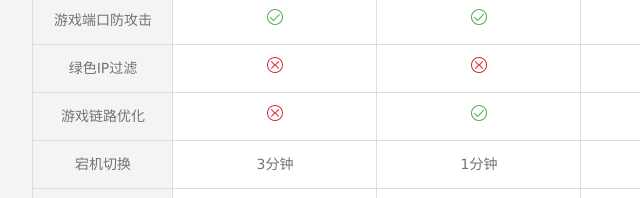
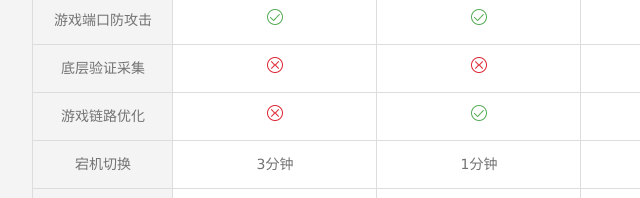
Before and after one commit to zensec/zensec.github.io, a plain HTML site: page prices/index.htm in a window 1280 px wide. Shown: the part 1441-1639 px from the top of the page, 127-767 px from the left. Drawn offline with Linux system fonts and the light colour scheme.

Commit message:
Update index.htm

```diff
--- a/prices/index.htm
+++ b/prices/index.htm
@@ -73,7 +73,7 @@
 		<div class="s_td">防护游戏端口数</div>
 		<div class="s_td">防护策略</div>
 		<div class="s_td">游戏端口防攻击</div>
-		<div class="s_td">绿色IP过滤</div>
+		<div class="s_td">底层验证采集</div>
 		<div class="s_td">游戏链路优化</div>
 		<div class="s_td">宕机切换</div>
 		<div class="s_td">IP黑白名单</div>
```
